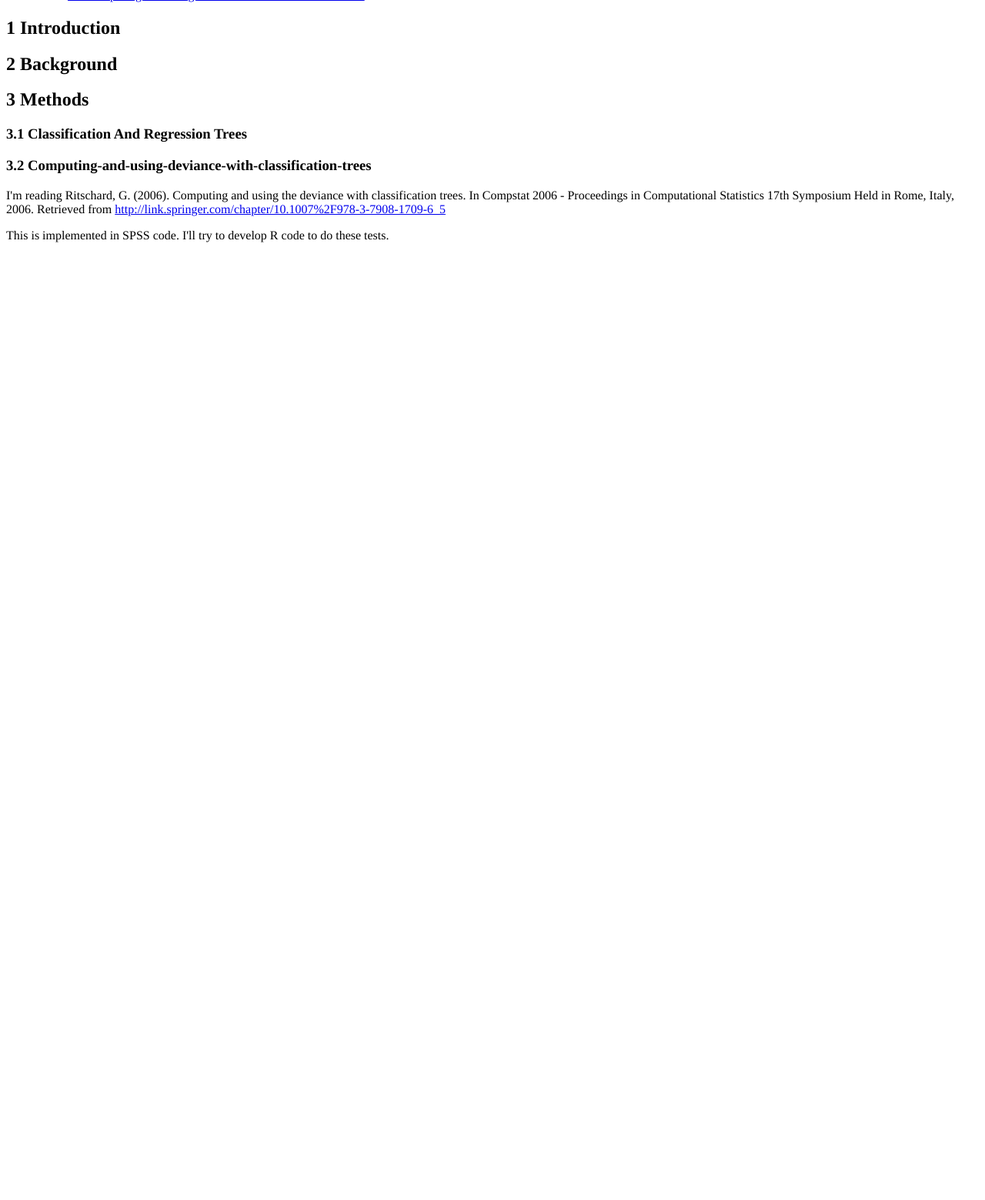
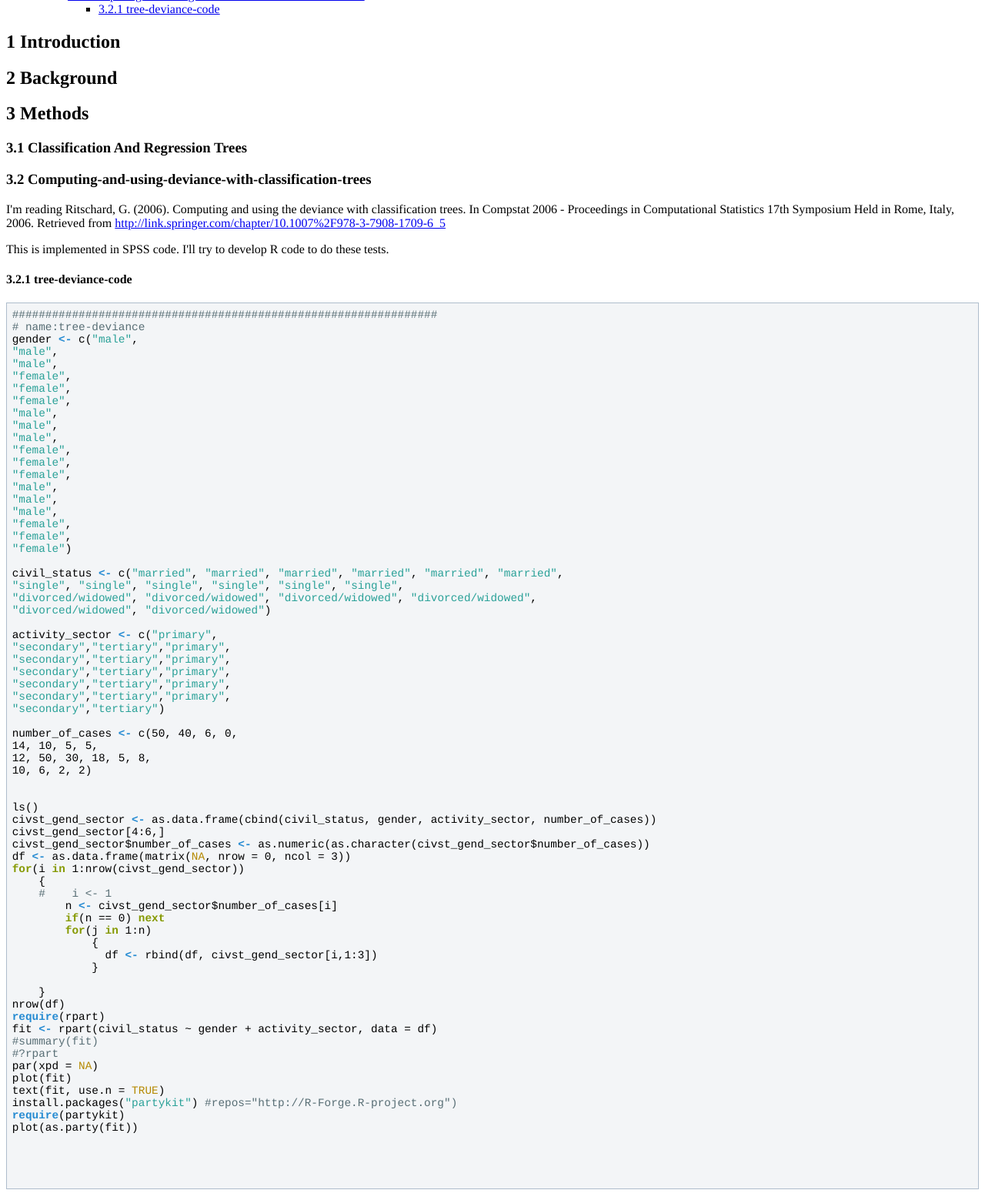
Before and after one commit to ivanhanigan/TransformSurveyTools, a plain HTML site: page index.html in a window 1280 px wide. Shown: the part 236-1795 px from the top of the page at 77% size. Before the commit the page ends 800 px from the top, so only its background shows below. Drawn offline with Linux system fonts and the light colour scheme.

Commit message:
working ritschard example

```diff
--- a/index.html
+++ b/index.html
@@ -1,13 +1,13 @@
-<?xml version="1.0" encoding="utf-8"?>
+<?xml version="1.0" encoding="iso-8859-1"?>
 <!DOCTYPE html PUBLIC "-//W3C//DTD XHTML 1.0 Strict//EN"
                "http://www.w3.org/TR/xhtml1/DTD/xhtml1-strict.dtd">
 <html xmlns="http://www.w3.org/1999/xhtml" lang="en" xml:lang="en">
 <head>
 <title>Transformations Survey Tools </title>
-<meta http-equiv="Content-Type" content="text/html;charset=utf-8"/>
+<meta http-equiv="Content-Type" content="text/html;charset=iso-8859-1"/>
 <meta name="title" content="Transformations Survey Tools "/>
 <meta name="generator" content="Org-mode"/>
-<meta name="generated" content="2013-09-24T21:47+1000"/>
+<meta name="generated" content="2013-09-25T21:11+1000"/>
 <meta name="author" content="Ivan Hanigan"/>
 <meta name="description" content=""/>
 <meta name="keywords" content=""/>
@@ -130,7 +130,11 @@ for the JavaScript code in this tag.
 <li><a href="#sec-3">3 Methods</a>
 <ul>
 <li><a href="#sec-3-1">3.1 Classification And Regression Trees</a></li>
-<li><a href="#sec-3-2">3.2 Computing-and-using-deviance-with-classification-trees</a></li>
+<li><a href="#sec-3-2">3.2 Computing-and-using-deviance-with-classification-trees</a>
+<ul>
+<li><a href="#sec-3-2-1">3.2.1 tree-deviance-code</a></li>
+</ul>
+</li>
 </ul>
 </li>
 </ul>
@@ -176,7 +180,91 @@ for the JavaScript code in this tag.
 </p>
 <p>
 This is implemented in SPSS code. I'll try to develop R code to do these tests.
-</p></div>
+</p>
+</div>
+
+<div id="outline-container-3-2-1" class="outline-4">
+<h4 id="sec-3-2-1"><span class="section-number-4">3.2.1</span> tree-deviance-code</h4>
+<div class="outline-text-4" id="text-3-2-1">
+
+
+
+
+<pre class="src src-R"><span style="color: #586e75;">################################################################</span>
+<span style="color: #586e75;"># </span><span style="color: #586e75;">name:tree-deviance</span>
+gender <span style="color: #268bd2; font-weight: bold;">&lt;-</span> c(<span style="color: #2aa198;">"male"</span>,
+<span style="color: #2aa198;">"male"</span>,
+<span style="color: #2aa198;">"male"</span>,
+<span style="color: #2aa198;">"female"</span>,
+<span style="color: #2aa198;">"female"</span>,
+<span style="color: #2aa198;">"female"</span>,
+<span style="color: #2aa198;">"male"</span>,
+<span style="color: #2aa198;">"male"</span>,
+<span style="color: #2aa198;">"male"</span>,
+<span style="color: #2aa198;">"female"</span>,
+<span style="color: #2aa198;">"female"</span>,
+<span style="color: #2aa198;">"female"</span>,
+<span style="color: #2aa198;">"male"</span>,
+<span style="color: #2aa198;">"male"</span>,
+<span style="color: #2aa198;">"male"</span>,
+<span style="color: #2aa198;">"female"</span>,
+<span style="color: #2aa198;">"female"</span>,
+<span style="color: #2aa198;">"female"</span>)
+
+civil_status <span style="color: #268bd2; font-weight: bold;">&lt;-</span> c(<span style="color: #2aa198;">"married"</span>, <span style="color: #2aa198;">"married"</span>, <span style="color: #2aa198;">"married"</span>, <span style="color: #2aa198;">"married"</span>, <span style="color: #2aa198;">"married"</span>, <span style="color: #2aa198;">"married"</span>,
+<span style="color: #2aa198;">"single"</span>, <span style="color: #2aa198;">"single"</span>, <span style="color: #2aa198;">"single"</span>, <span style="color: #2aa198;">"single"</span>, <span style="color: #2aa198;">"single"</span>, <span style="color: #2aa198;">"single"</span>,
+<span style="color: #2aa198;">"divorced/widowed"</span>, <span style="color: #2aa198;">"divorced/widowed"</span>, <span style="color: #2aa198;">"divorced/widowed"</span>, <span style="color: #2aa198;">"divorced/widowed"</span>,
+<span style="color: #2aa198;">"divorced/widowed"</span>, <span style="color: #2aa198;">"divorced/widowed"</span>)
+
+activity_sector <span style="color: #268bd2; font-weight: bold;">&lt;-</span> c(<span style="color: #2aa198;">"primary"</span>,
+<span style="color: #2aa198;">"secondary"</span>,<span style="color: #2aa198;">"tertiary"</span>,<span style="color: #2aa198;">"primary"</span>,
+<span style="color: #2aa198;">"secondary"</span>,<span style="color: #2aa198;">"tertiary"</span>,<span style="color: #2aa198;">"primary"</span>,
+<span style="color: #2aa198;">"secondary"</span>,<span style="color: #2aa198;">"tertiary"</span>,<span style="color: #2aa198;">"primary"</span>,
+<span style="color: #2aa198;">"secondary"</span>,<span style="color: #2aa198;">"tertiary"</span>,<span style="color: #2aa198;">"primary"</span>,
+<span style="color: #2aa198;">"secondary"</span>,<span style="color: #2aa198;">"tertiary"</span>,<span style="color: #2aa198;">"primary"</span>,
+<span style="color: #2aa198;">"secondary"</span>,<span style="color: #2aa198;">"tertiary"</span>)
+
+number_of_cases <span style="color: #268bd2; font-weight: bold;">&lt;-</span> c(50, 40, 6, 0,
+14, 10, 5, 5,
+12, 50, 30, 18, 5, 8,
+10, 6, 2, 2)
+
+
+ls()
+civst_gend_sector <span style="color: #268bd2; font-weight: bold;">&lt;-</span> as.data.frame(cbind(civil_status, gender, activity_sector, number_of_cases))
+civst_gend_sector[4:6,]
+civst_gend_sector$number_of_cases <span style="color: #268bd2; font-weight: bold;">&lt;-</span> as.numeric(as.character(civst_gend_sector$number_of_cases))
+df <span style="color: #268bd2; font-weight: bold;">&lt;-</span> as.data.frame(matrix(<span style="color: #b58900;">NA</span>, nrow = 0, ncol = 3))
+<span style="color: #859900; font-weight: bold;">for</span>(i <span style="color: #859900; font-weight: bold;">in</span> 1:nrow(civst_gend_sector))
+    {
+    <span style="color: #586e75;">#    </span><span style="color: #586e75;">i &lt;- 1</span>
+        n <span style="color: #268bd2; font-weight: bold;">&lt;-</span> civst_gend_sector$number_of_cases[i]
+        <span style="color: #859900; font-weight: bold;">if</span>(n == 0) <span style="color: #859900; font-weight: bold;">next</span>
+        <span style="color: #859900; font-weight: bold;">for</span>(j <span style="color: #859900; font-weight: bold;">in</span> 1:n)
+            {
+              df <span style="color: #268bd2; font-weight: bold;">&lt;-</span> rbind(df, civst_gend_sector[i,1:3])
+            }
+
+    }
+nrow(df)
+<span style="color: #268bd2; font-weight: bold;">require</span>(rpart)
+fit <span style="color: #268bd2; font-weight: bold;">&lt;-</span> rpart(civil_status ~ gender + activity_sector, data = df)
+<span style="color: #586e75;">#</span><span style="color: #586e75;">summary(fit)</span>
+<span style="color: #586e75;">#</span><span style="color: #586e75;">?rpart</span>
+par(xpd = <span style="color: #b58900;">NA</span>)
+plot(fit)
+text(fit, use.n = <span style="color: #b58900;">TRUE</span>)
+install.packages(<span style="color: #2aa198;">"partykit"</span>) <span style="color: #586e75;">#</span><span style="color: #586e75;">repos="http://R-Forge.R-project.org")</span>
+<span style="color: #268bd2; font-weight: bold;">require</span>(partykit)
+plot(as.party(fit))
+
+
+
+
+</pre>
+
+</div>
+</div>
 </div>
 </div>
 </div>
```
Also changed, not shown: 1 other file.
